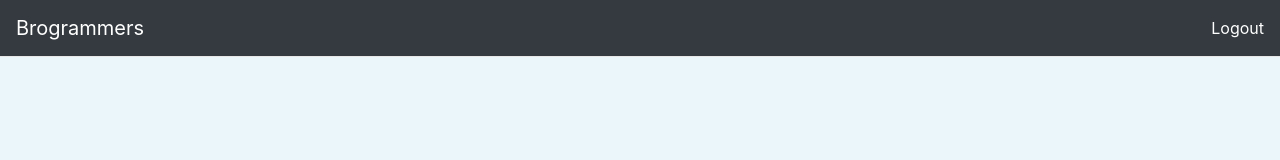
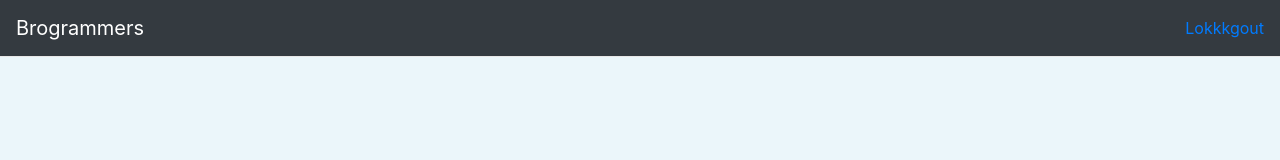
Before and after one commit to airavata-courses/Brogrammers, a React (Create React App) app: page /forms in a window 1280 px wide. Shown: the top 160 px of the page. Built offline with nearby package versions, Linux system fonts and the light colour scheme.

Commit message:
nginx config

```diff
--- a/package.json
+++ b/package.json
@@ -19,7 +19,7 @@
     "reload": "^3.0.4",
     "request": "^2.88.0"
   },
-  "proxy": "http://gatewayapi:8085",
+
   "eslintConfig": {
     "extends": "react-app"
   },
--- a/src/components/Navbar.js
+++ b/src/components/Navbar.js
@@ -4,16 +4,24 @@ import { Link } from 'react-router-dom';
 
 
 export default class Navbar extends Component {
+  constructor(props) {
+    super(props)
+  }
 
+  logoutHandler = (e) => {
+    this.props.history.push('/login')
+  }
   render() {
     return (
       <div>
 
         <nav class="navbar   navbar-dark bg-dark">
-  <a class="navbar-brand"  href="#"><Link to="/dashboard" style={{color:"white" , textDecoration:"none"}}>Brogrammers</Link></a>
+          <a class="navbar-brand" href="#"><Link to="/dashboard" style={{ color: "white", textDecoration: "none" }}>Brogrammers</Link></a>
           <ul class="navbar-nav ">
             <li class="nav-item active w-100">
-        <a class="nav-link"><Link to="/" style={{color:"white", textDecoration:"none" }}>Logout</Link> </a>
+            <a href="#" onClick={e=>this.logoutHandler(e)}>Lokkkgout</a>
+
+              {/* <a class="nav-link"><Link to="/" style={{ color: "white", textDecoration: "none" }}>Logout</Link> </a> */}
             </li>
           </ul>
           {/* <button class="navbar-toggler" type="button" data-toggle="collapse" data-target="#navbarText" aria-controls="navbarText" aria-expanded="false" aria-label="Toggle navigation">
```
Also changed, not shown: 2 other files (tests, documents, lock files or other folders). Lines whose indentation alone changed are shown as unchanged.
